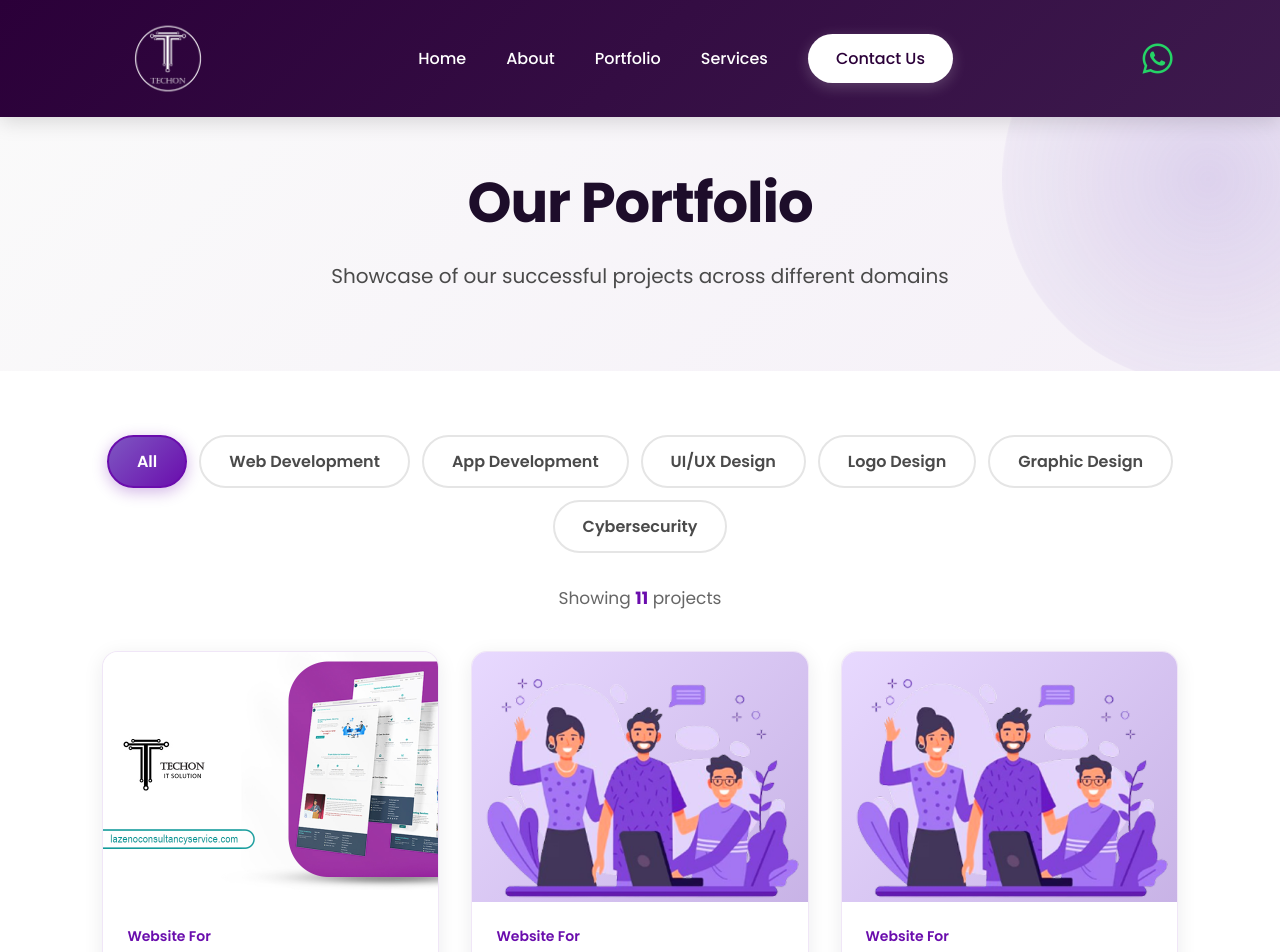
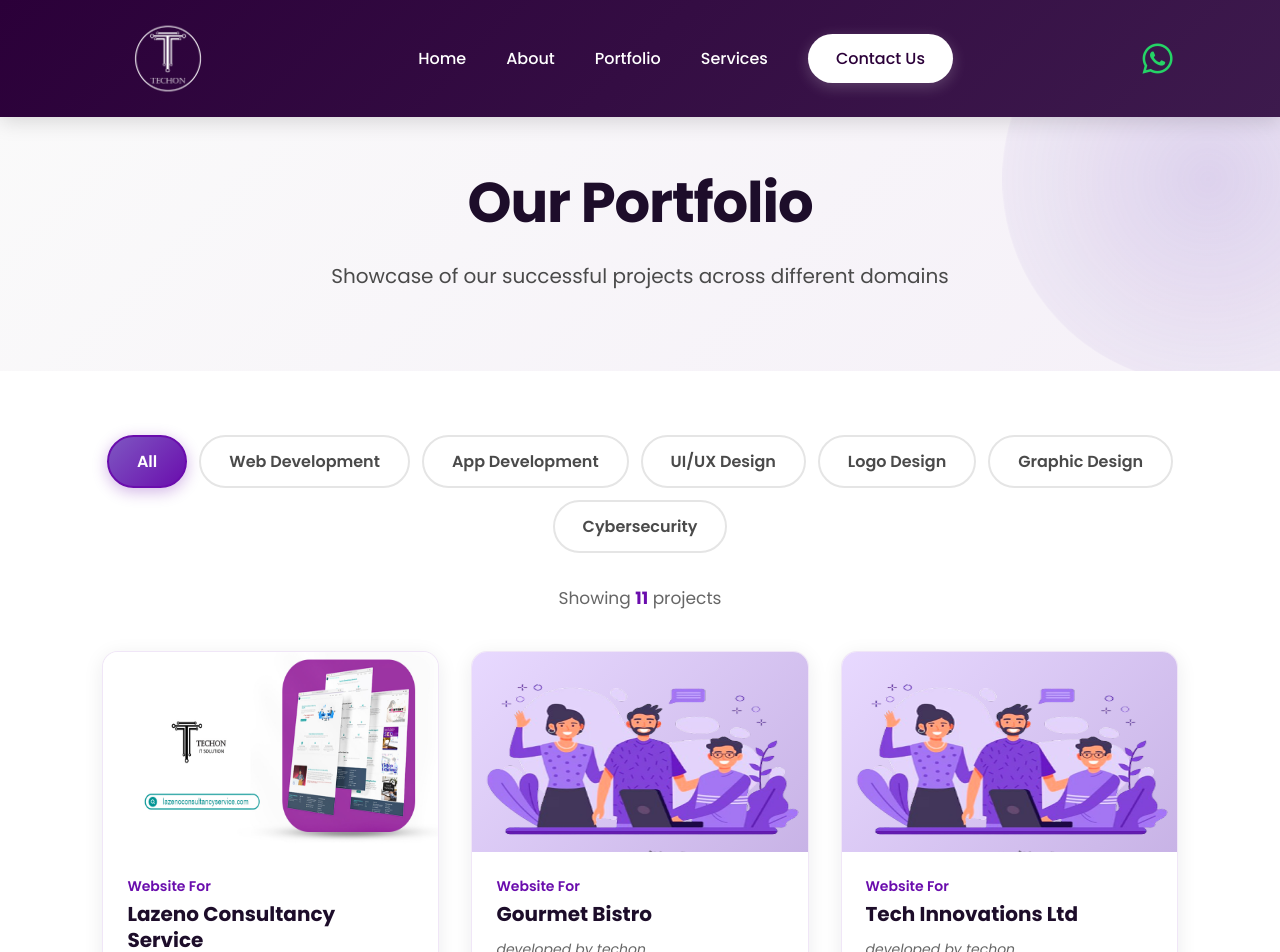
Before and after one commit to Techon-info/Techon_web_update, a React (Vite) app: page /Portfolio in a window 1280 px wide. Shown: the top 952 px of the page. Built offline with nearby package versions, Linux system fonts and the light colour scheme.

Commit message:
Refactor Portfolio.module.css styles

```diff
--- a/src/styles/Portfolio.module.css
+++ b/src/styles/Portfolio.module.css
@@ -157,15 +157,16 @@
 .card_image {
   position: relative;
   width: 100%;
-  height: 250px;
+  height: 200px;
   background: linear-gradient(135deg, #e8d9ff 0%, #c8b3e6 100%);
   overflow: hidden;
+
 }
 
 .card_image img {
   width: 100%;
   height: 100%;
-  object-fit: cover;
+
   transition: transform 0.4s ease;
 }
 
```
